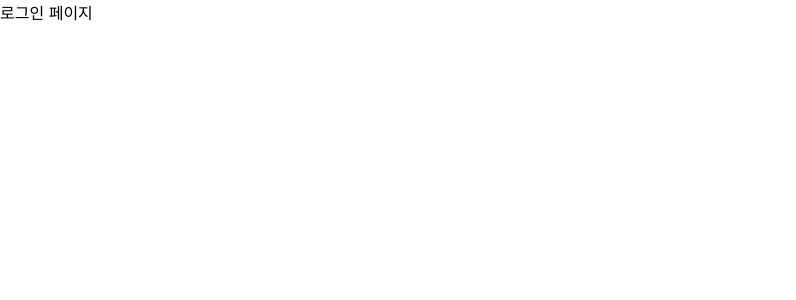
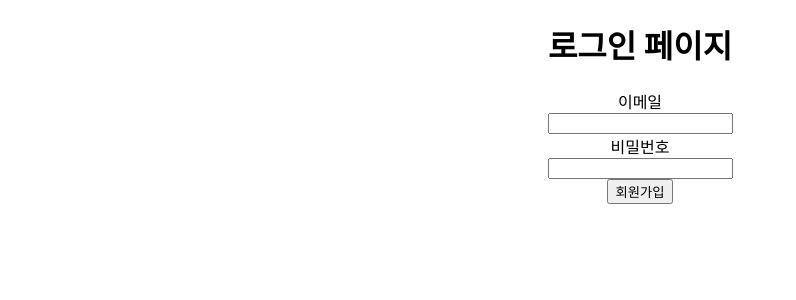
Before and after one commit to thumbthing/wanted-pre-onboarding-frontend, a React (Create React App) app: page /login in a window 1280 px wide. Shown: the top 300 px of the page, without its empty margins (0-796 px from the left). Built offline with nearby package versions, Linux system fonts and the light colour scheme.

Commit message:
style: 로그인 페이지 기본 스타일링

```diff
--- a/src/pages/Login.tsx
+++ b/src/pages/Login.tsx
@@ -1,9 +1,55 @@
+import { styled } from "styled-components";
+
 const Login = () => {
   return (
-    <div>
-      <div>로그인 페이지</div>
-    </div>
+    <StyledLoginContainer>
+      <div>
+        <h1>로그인 페이지</h1>
+      </div>
+      <StyledLoginInputBox>
+        <StyledEmailBox>
+          <span>이메일</span>
+          <input data-testid='email-input' />
+        </StyledEmailBox>
+        <StyledPasswordBox>
+          <span>비밀번호</span>
+          <input data-testid='password-input' />
+        </StyledPasswordBox>
+        <StyledLoginButton data-testid='signin-button'>
+          회원가입
+        </StyledLoginButton>
+      </StyledLoginInputBox>
+    </StyledLoginContainer>
   );
 };
 
 export default Login;
+
+const StyledLoginContainer = styled.div`
+  display: flex;
+  align-items: center;
+  flex-direction: column;
+`;
+
+const StyledLoginInputBox = styled.div`
+  display: flex;
+  align-items: center;
+  flex-direction: column;
+`;
+
+const StyledEmailBox = styled.div`
+  display: flex;
+  align-items: center;
+  flex-direction: column;
+`;
+
+const StyledPasswordBox = styled.div`
+  display: flex;
+  align-items: center;
+  flex-direction: column;
+`;
+
+const StyledLoginButton = styled.button`
+  display: flex;
+  justify-content: space-evenly;
+`;
--- a/src/pages/Main.tsx
+++ b/src/pages/Main.tsx
@@ -7,11 +7,27 @@ const Main = () => {
 
   return (
     <div>
-      <div>메인페이지</div>
       <div>
-        <button value='로그인' onClick={() => navigate("/login")} />
-        <button value='회원가입' onClick={() => navigate("/register")} />
-        <button value='Todo' onClick={() => navigate("/todo")} />
+        <h1>Wanted preOnboarding 사전과제</h1>
+      </div>
+      <div>
+        <ul>
+          <li>
+            <button value='로그인' onClick={() => navigate("/login")}>
+              로그인
+            </button>
+          </li>
+          <li>
+            <button value='회원가입' onClick={() => navigate("/register")}>
+              회원가입
+            </button>
+          </li>
+          <li>
+            <button value='Todo' onClick={() => navigate("/todo")}>
+              Todo 리스트
+            </button>
+          </li>
+        </ul>
       </div>
     </div>
   );
```
